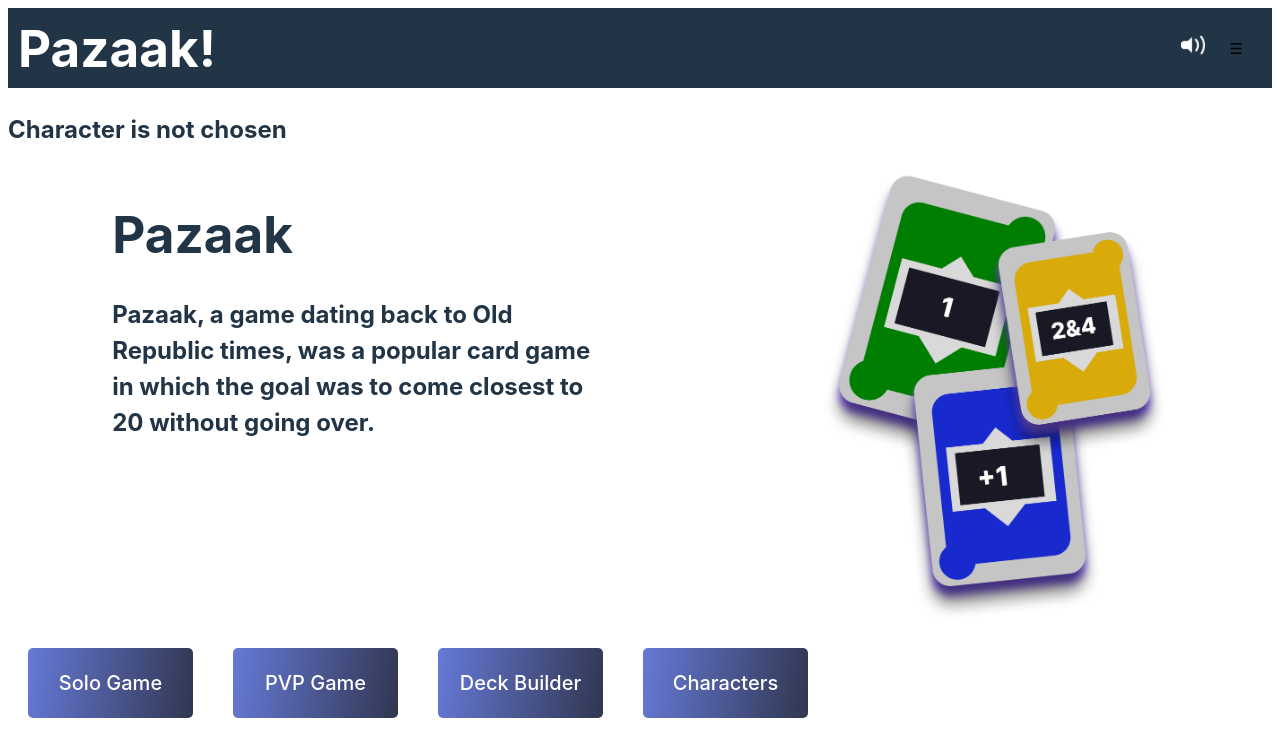
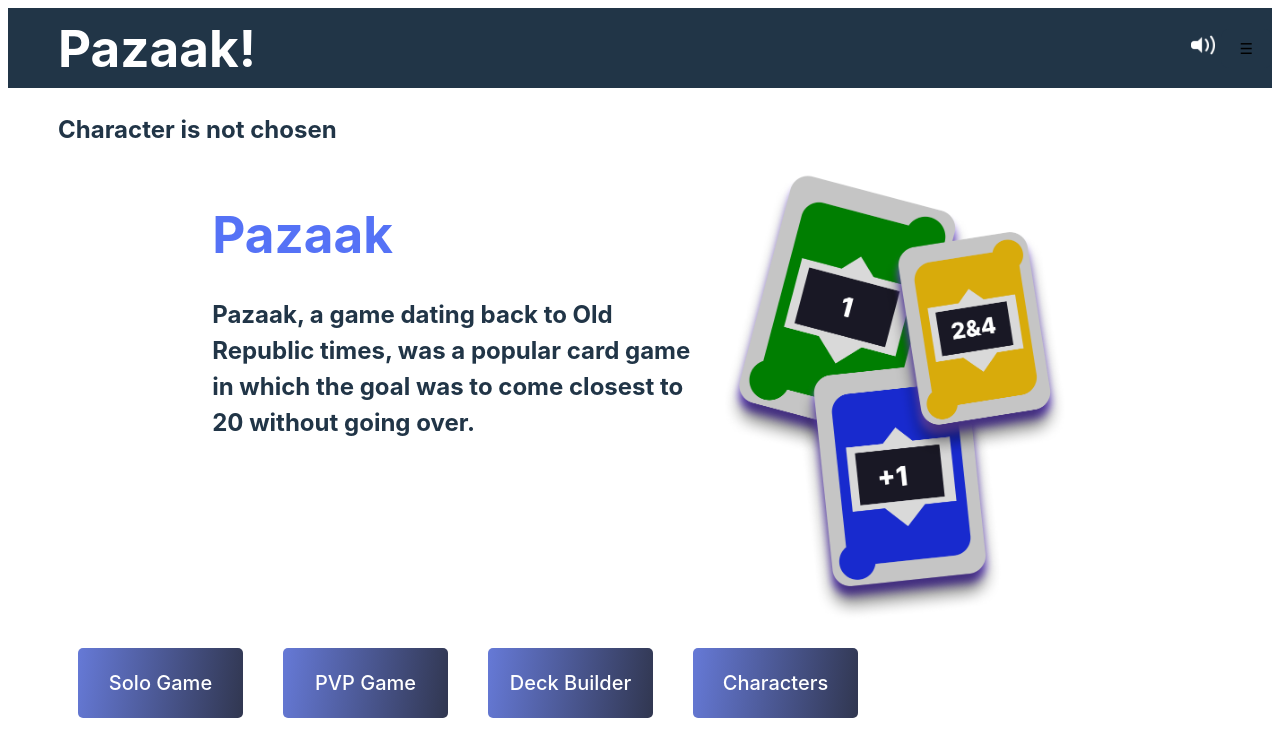
Before and after one commit to abasile1-tech/PazaakPadawan, a React (Vite) app in the folder client/: page / in a window 1280 px wide. Shown: the top 756 px of the page. Built offline with nearby package versions, Linux system fonts and the light colour scheme.

Commit message:
home page css and fix the shape of score light

```diff
--- a/client/src/App.css
+++ b/client/src/App.css
@@ -10,7 +10,8 @@
 .main-content {
   display:flex;
   justify-content: space-around;
-
+  margin-left:200px;
+  margin-right:200px;
 }
 
 #image-three-cards {
@@ -21,6 +22,10 @@
 #home-page-text {
   max-width: 500px;
   max-height: 500px;
+}
+
+#home-page-text h1 {
+  color: #5572F6;
 }
 
 /* character selector */
@@ -38,7 +43,9 @@
   justify-content: space-between;
   background-color: #213547;
   color: white;
-  padding: 10px;
+  padding-left: 50px;
+  padding-top: 10px;
+  padding-bottom: 10px;
   height: 60px;
   overflow: auto;
 }
@@ -50,6 +57,9 @@
   position: sticky;
   top: 0;
   z-index:0;
+}
+.userbar-container {
+  padding-left: 50px;
 }
 
 
@@ -74,8 +84,8 @@
 
 
 #image_score_lights {
-  width: 50px;
-  height: 75px;
+  width: 54px;
+  height: 105px;
 }
 
 .card_content {
@@ -152,6 +162,10 @@
 
 .player2 {
   width: 50%;
+}
+.buttons {
+  /* text-align: center; */
+  margin-left: 50px;
 }
 .buttons button {
   background-color: #213547;
--- a/client/src/components/Header.tsx
+++ b/client/src/components/Header.tsx
@@ -13,7 +13,10 @@ function Header({ musicChoice }: MusicChoiceProps) {
   return (
     <>
       <div className="headerdiv">
-        <h1 className="headerh1">Pazaak!</h1>
+        <Link to="/">
+          <h1 className="headerh1">Pazaak!</h1>
+        </Link>
+
         <div className="grouping_hamburger_music">
           <BackgroundMusic musicChoice={musicChoice} />
           <button className="menu-button" onClick={toggleMenu}>
--- a/client/src/components/HomePage.tsx
+++ b/client/src/components/HomePage.tsx
@@ -9,7 +9,9 @@ function HomePage() {
   return (
     <div className="home-page">
       <Header musicChoice={musicChoice} />
-      <UserBarComponent />
+      <div className="userbar-container">
+        <UserBarComponent />
+      </div>
 
       <div className="main-content">
         <div id="home-page-text">
```
